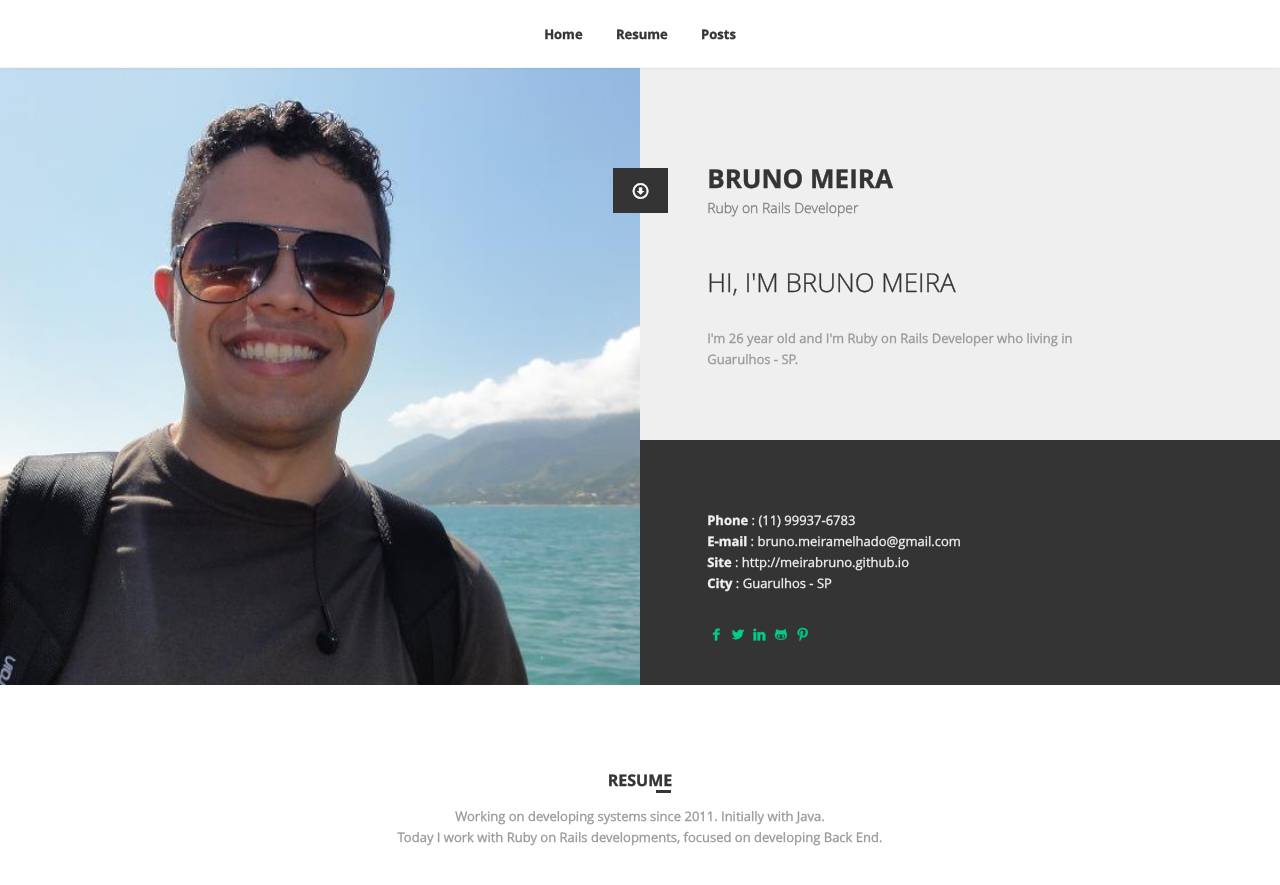
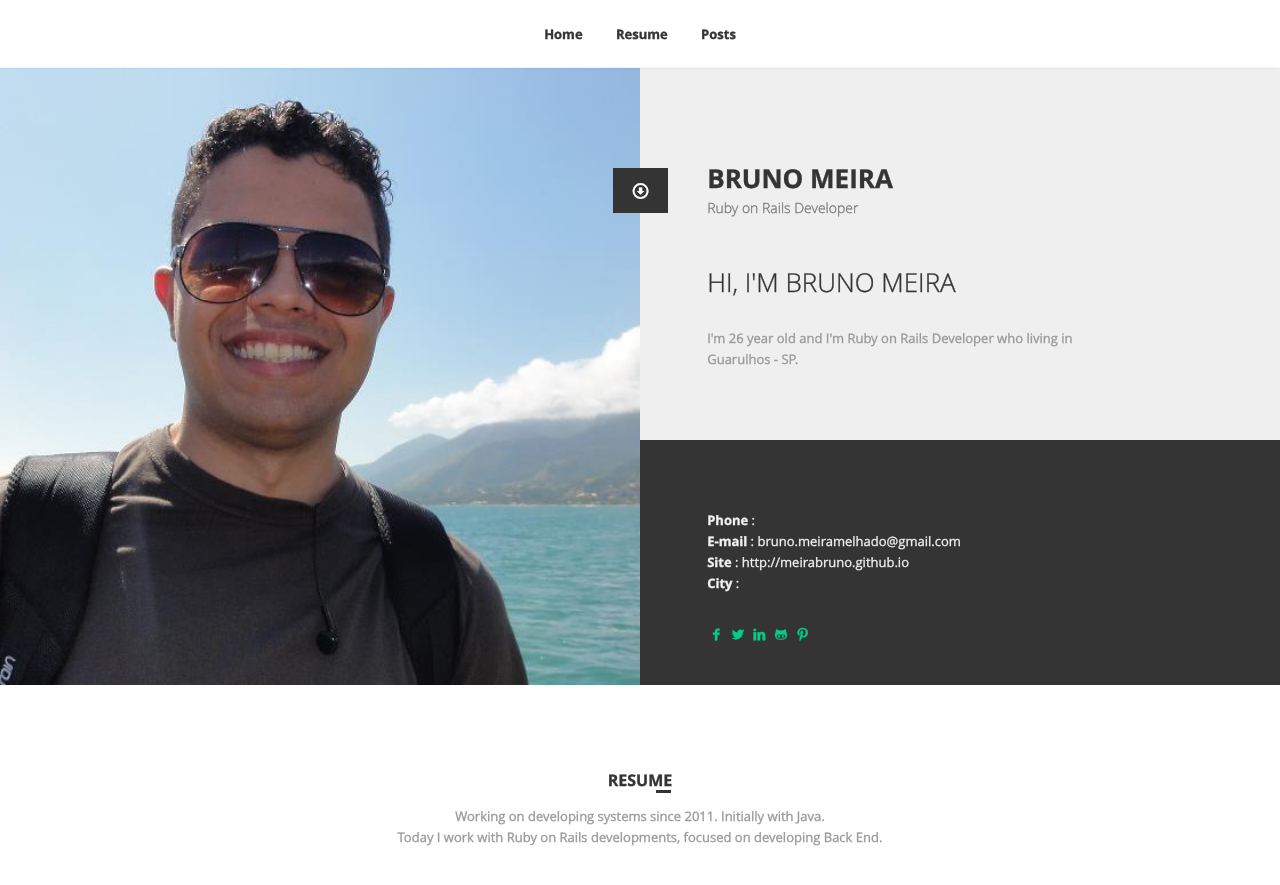
Before and after one commit to meirabruno/meirabruno.github.io, a Jekyll site: the page built from index.html, in a window 1280 px wide and 900 px high. Shown: the top 885 px of the window. Built offline with Jekyll 4.4.1, drawn with Linux system fonts in a browser that asks for light colours; some of the changed lines change nothing that is shown.

Commit message:
Fix config

```diff
--- a/_config.yml
+++ b/_config.yml
@@ -3,12 +3,12 @@ title: Bruno Meira
 email: bruno.meiramelhado@gmail.com
 description: > # this means to ignore newlines until "baseurl:"
   Playing with ruby everyday, learning about ruby, rails, rspec, js, css, tdd, bdd. Getting connected with whats happening on ruby and rails comunity.
+  line in _config.yml. It will appear in your document head meta (for
+  Google search results) and in your feed.xml site description.
 baseurl: "" # the subpath of your site, e.g. /blog/
 url: "http://meirabruno.github.io" # the base hostname & protocol for your site
 twitter_username: "brunomeira"
 github_username:  "meirabruno"
-phone: "(11) 99937-6783"
-city: "Guarulhos - SP"
 
 permalink: /:title:output_ext
 
```
